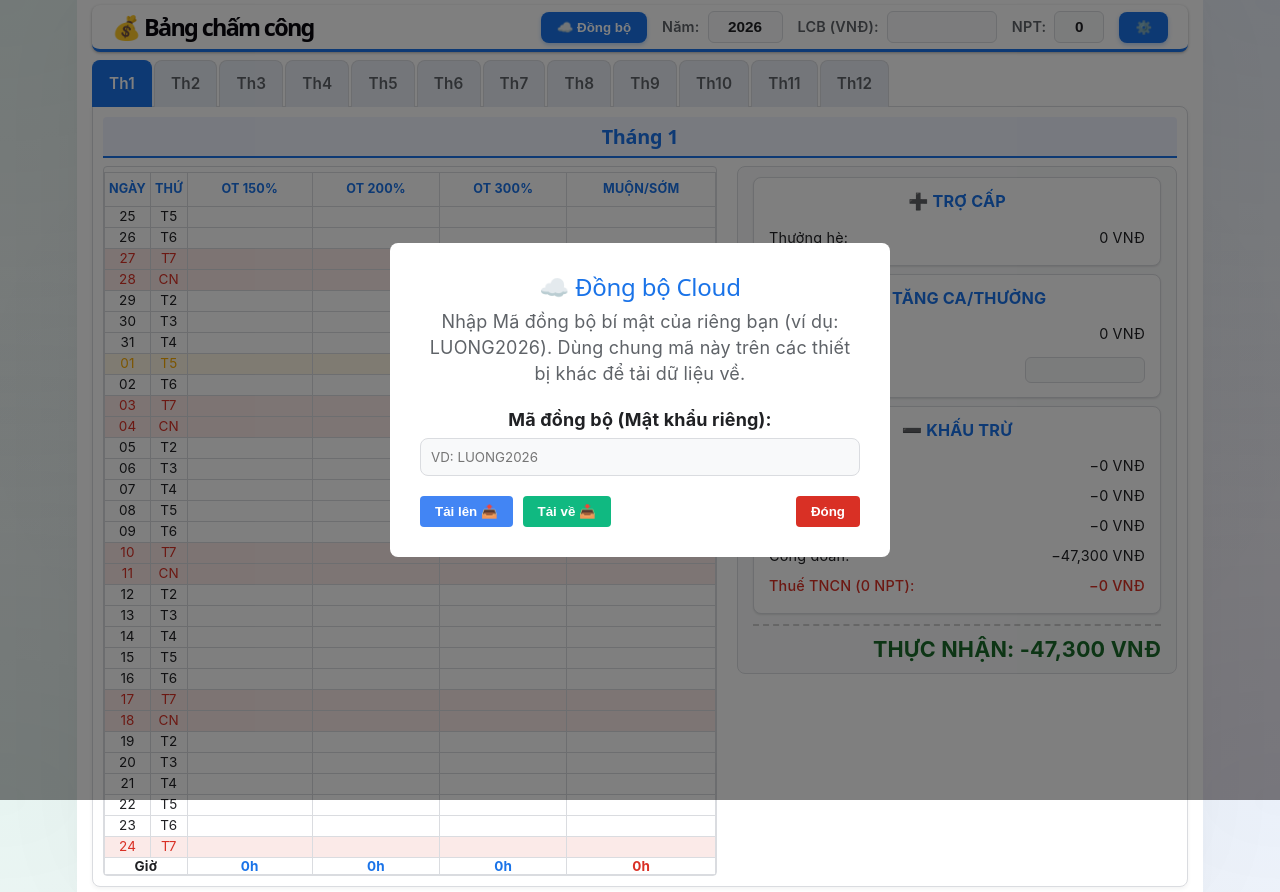
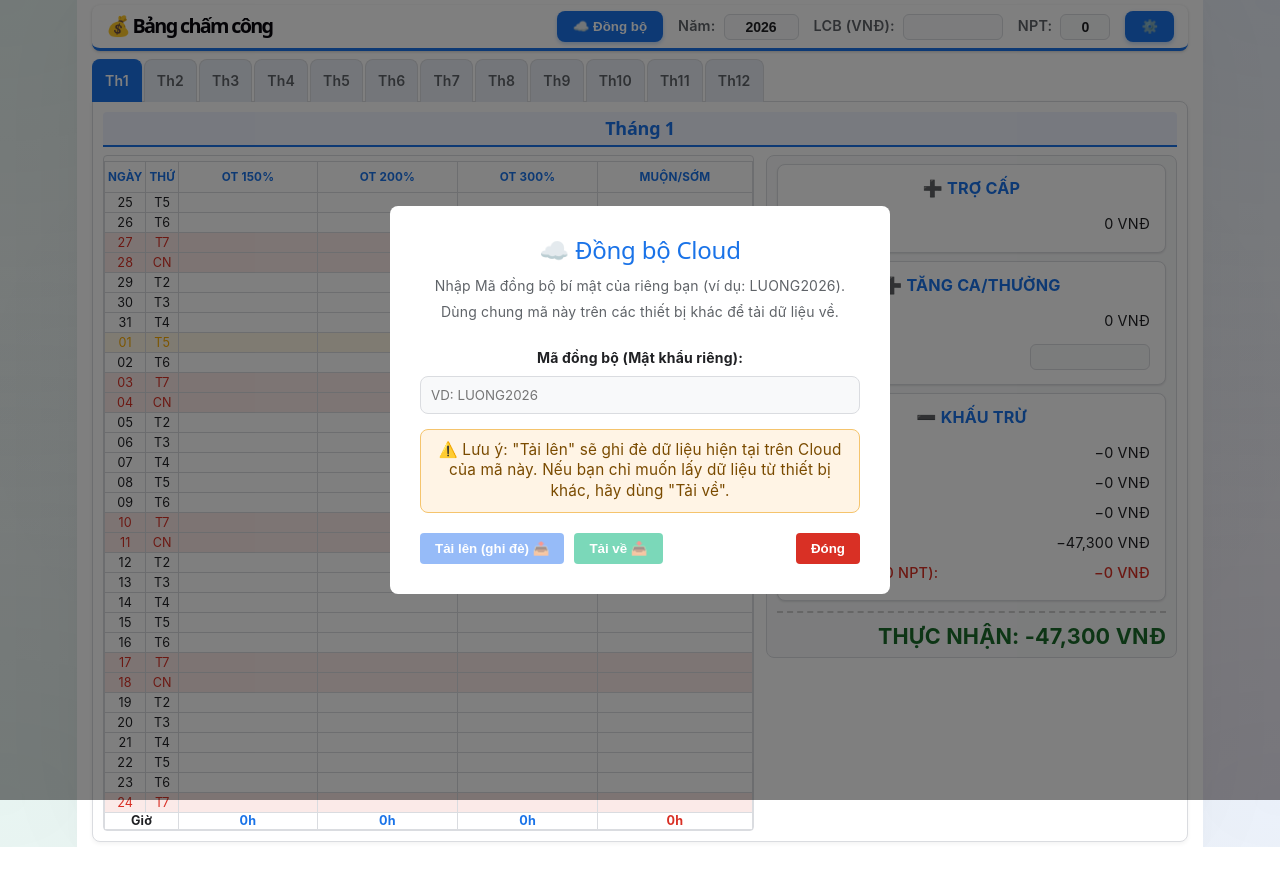
Before and after one commit to NDCLI/chamcong, a React (Vite) app: page / in a window 1280 px wide. Both pictures are taken after a click on the button "☁️ Đồng bộ". After the commit the page ends 847 px from the top, so only its background shows below. Built offline with nearby package versions, Linux system fonts and the light colour scheme.

Commit message:
Add files via upload

```diff
--- a/src/App.css
+++ b/src/App.css
@@ -26,6 +26,7 @@
 body {
   margin: 0;
   font-family: 'Inter', 'Segoe UI', Tahoma, Geneva, Verdana, sans-serif;
+  font-size: 14px;
   background-color: var(--bg-color);
   color: var(--text-main);
   -webkit-font-smoothing: antialiased;
@@ -44,18 +45,18 @@ body {
 .header {
   background-color: var(--card-bg);
   color: var(--text-main);
-  padding: 6px 20px;
+  padding: 6px 14px;
   border-radius: 8px;
   display: flex;
   justify-content: space-between;
   align-items: center;
   margin-bottom: 8px;
-  box-shadow: 0 1px 3px rgba(0,0,0,0.3);
+  box-shadow: 0 1px 3px rgba(0,0,0,0.18);
   border-bottom: 3px solid var(--primary-color);
 }
 
 .header-title {
-  font-size: 1.3rem;
+  font-size: 1.1rem;
   font-weight: bold;
   margin: 0;
 }
@@ -89,13 +90,13 @@ body {
 }
 
 .input-group input {
-  padding: 6px 12px;
+  padding: 4px 8px;
   border-radius: 6px;
   border: 1px solid var(--border-color);
   background-color: var(--bg-color);
   color: var(--text-main);
-  font-size: 0.85rem;
-  width: 110px;
+  font-size: 0.78rem;
+  width: 100px;
   text-align: center;
   font-weight: 600;
   transition: all 0.2s;
@@ -105,7 +106,7 @@ body {
   background-color: var(--card-bg);
   border-color: var(--primary-color);
   outline: none;
-  box-shadow: 0 0 0 2px rgba(138,180,248,0.3);
+  box-shadow: 0 0 0 2px rgba(138,180,248,0.2);
 }
 
 .tabs {
@@ -116,7 +117,7 @@ body {
 }
 
 .tab {
-  padding: 10px 16px;
+  padding: 8px 12px;
   background-color: #e8edf5;
   color: var(--text-muted);
   border-radius: 8px 8px 0 0;
@@ -126,7 +127,7 @@ body {
   border: 1px solid var(--border-color);
   border-bottom: none;
   white-space: nowrap;
-  font-size: 0.85rem;
+  font-size: 0.78rem;
 }
 
 .tab.active {
@@ -155,22 +156,22 @@ body {
 .data-table th {
   background-color: var(--card-bg);
   color: var(--primary-color);
-  padding: 3px 4px;
+  padding: 2px 3px;
   text-align: center;
   position: sticky;
   top: 0;
   font-weight: 700;
   border: 1px solid var(--border-color);
-  font-size: 0.7rem;
+  font-size: 0.65rem;
   text-transform: uppercase;
 }
 
 .data-table td {
-  padding: 1px 4px;
+  padding: 1px 3px;
   border: 1px solid var(--border-color);
   text-align: center;
-  line-height: 1.1;
-  font-size: 0.75rem;
+  line-height: 1.05;
+  font-size: 0.7rem;
 }
 
 .data-table tr.wk td { background-color: var(--card-bg); }
@@ -186,13 +187,13 @@ body {
 
 .editable-cell input {
   width: 100%;
-  padding: 0px 2px;
+  padding: 0px 1px;
   border: 1px solid transparent;
   text-align: center;
   background-color: transparent;
   border-radius: 4px;
   color: var(--text-main);
-  font-size: 0.75rem;
+  font-size: 0.7rem;
   font-family: inherit;
   font-weight: 500;
 }
@@ -206,11 +207,11 @@ body {
 /* Month view */
 .month-view h2 {
   margin-top: 0;
-  padding: 8px 15px;
+  padding: 6px 10px;
   background-color: #f0f4ff;
   border-bottom: 2px solid var(--primary-color);
   color: var(--primary-color);
-  font-size: 1.1rem;
+  font-size: 1rem;
   font-weight: bold;
   border-radius: 4px 4px 0 0;
 }
@@ -219,7 +220,7 @@ body {
   display: flex;
   flex-direction: row;
   align-items: flex-start;
-  gap: 20px;
+  gap: 12px;
 }
 
 .month-table-container {
@@ -229,15 +230,15 @@ body {
 }
 
 .month-table-container table {
-  font-size: 0.7rem;
+  font-size: 0.68rem;
 }
 
 .breakdown-container {
-  flex: 2;
+  flex: 1.8;
   background-color: var(--bg-color);
   border: 1px solid var(--border-color);
   border-radius: 8px;
-  padding: 10px 15px;
+  padding: 8px 10px;
   position: sticky;
   top: 10px;
 }
@@ -405,3 +406,19 @@ body {
   text-align: center;
   font-weight: bold;
 }
+
+.sync-warning {
+  margin: 10px 0 0;
+  padding: 10px;
+  border-radius: 8px;
+  background: #fff4e5;
+  border: 1px solid #f5c46d;
+  color: #7a4b00;
+  font-size: 0.85rem;
+  line-height: 1.35;
+}
+
+.btn:disabled {
+  opacity: 0.55;
+  cursor: not-allowed;
+}
--- a/src/App.tsx
+++ b/src/App.tsx
@@ -217,6 +217,18 @@ function App() {
   };
 
   const handleUpload = async () => {
+    if (!syncCode.trim()) {
+      setSyncStatus('❌ Vui lòng nhập Mã đồng bộ trước khi tải lên.');
+      return;
+    }
+
+    const confirmed = window.confirm(
+      'Tải lên sẽ ghi đè dữ liệu hiện tại trên Cloud cho mã đồng bộ này. Bạn có chắc muốn tiếp tục?'
+    );
+    if (!confirmed) {
+      return;
+    }
+
     try {
       setSyncStatus('Đang tải lên...');
       localStorage.setItem('salary_sync_code', syncCode);
@@ -228,6 +240,11 @@ function App() {
   };
 
   const handleDownload = async () => {
+    if (!syncCode.trim()) {
+      setSyncStatus('❌ Vui lòng nhập Mã đồng bộ trước khi tải về.');
+      return;
+    }
+
     try {
       setSyncStatus('Đang tải về...');
       localStorage.setItem('salary_sync_code', syncCode);
@@ -490,12 +507,28 @@ function App() {
                 placeholder="VD: LUONG2026"
               />
             </div>
+            <div className="sync-warning">
+              ⚠️ Lưu ý: "Tải lên" sẽ ghi đè dữ liệu hiện tại trên Cloud của mã này.
+              Nếu bạn chỉ muốn lấy dữ liệu từ thiết bị khác, hãy dùng "Tải về".
+            </div>
 
             {syncStatus && <div className="sync-status">{syncStatus}</div>}
 
             <div className="modal-actions">
-              <button className="btn btn-primary" onClick={handleUpload}>Tải lên 📤</button>
-              <button className="btn btn-secondary" onClick={handleDownload}>Tải về 📥</button>
+              <button
+                className="btn btn-primary"
+                onClick={handleUpload}
+                disabled={!syncCode.trim()}
+              >
+                Tải lên (ghi đè) 📤
+              </button>
+              <button
+                className="btn btn-secondary"
+                onClick={handleDownload}
+                disabled={!syncCode.trim()}
+              >
+                Tải về 📥
+              </button>
               <button className="btn btn-danger" onClick={() => setShowSyncModal(false)}>Đóng</button>
             </div>
           </div>
```
